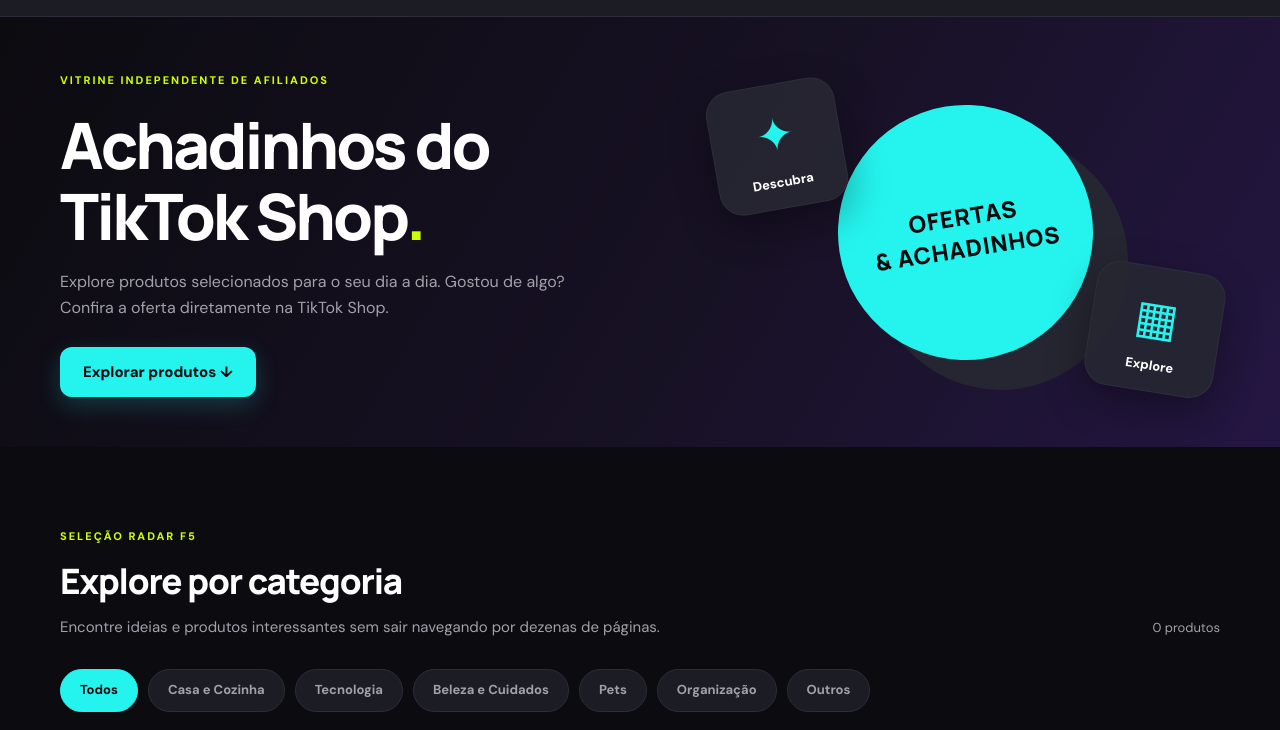
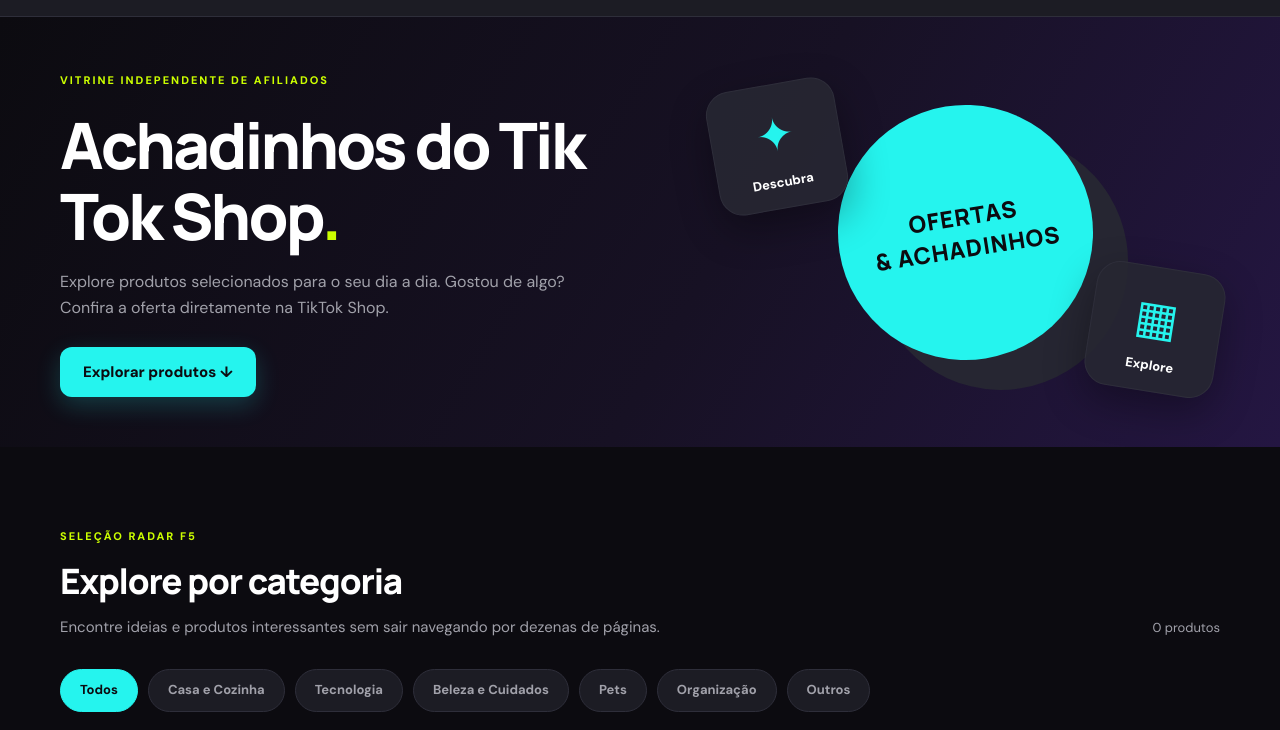
Before and after one commit to briito/vitrine-tiktok-shop, a plain HTML site: page index.html in a window 1280 px wide. Shown: the part 70-800 px from the top of the page. Drawn offline with Linux system fonts and the light colour scheme.

Commit message:
Vitrine Primeira versão

```diff
--- a/index.html
+++ b/index.html
@@ -24,7 +24,7 @@
         <section class="hero">
             <div class="container hero-inner">
                 <div><span class="eyebrow">VITRINE INDEPENDENTE DE AFILIADOS</span>
-                    <h1>Achadinhos do TikTok Shop<span>.</span></h1>
+                    <h1>Achadinhos do Tik Tok Shop<span>.</span></h1>
                     <p>Explore produtos selecionados para o seu dia a dia. Gostou de algo? Confira a oferta diretamente
                         na TikTok Shop.</p><a class="hero-link" href="#produtos">Explorar produtos ↓</a>
                 </div>
```
